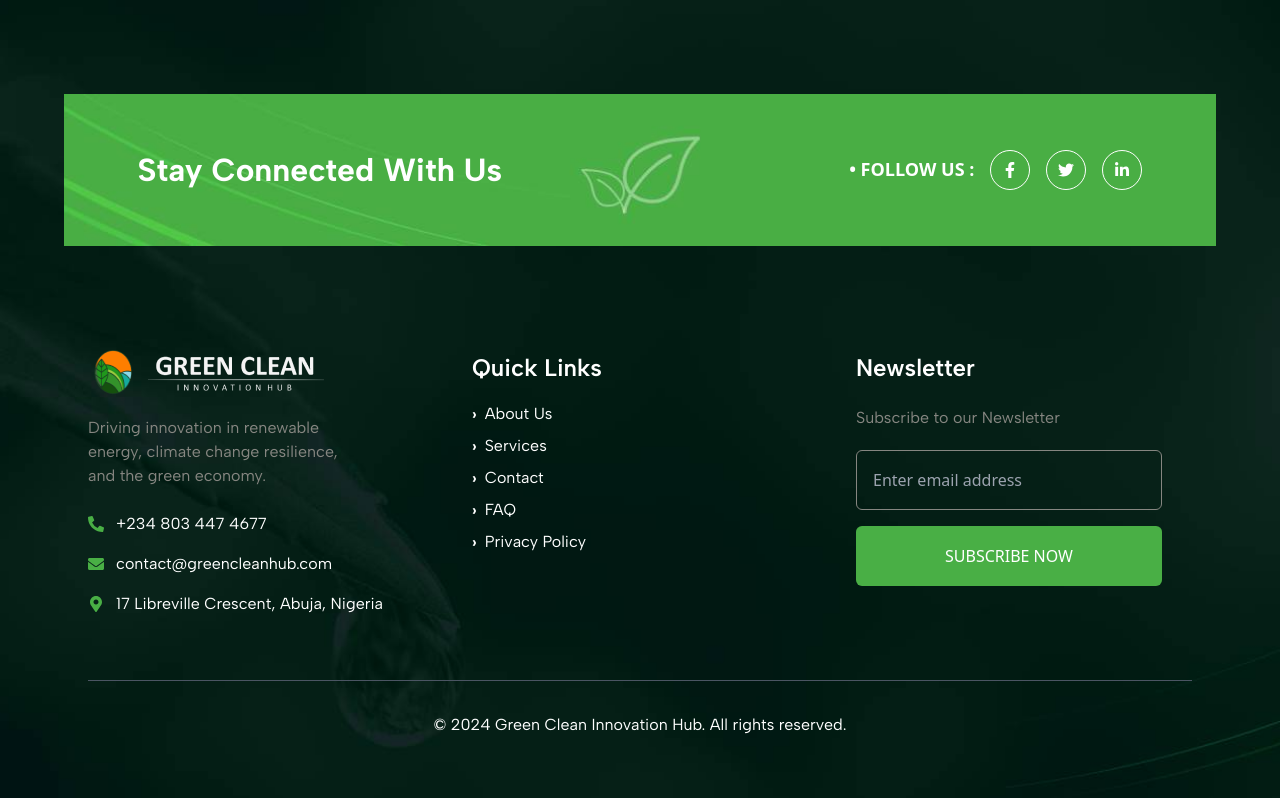
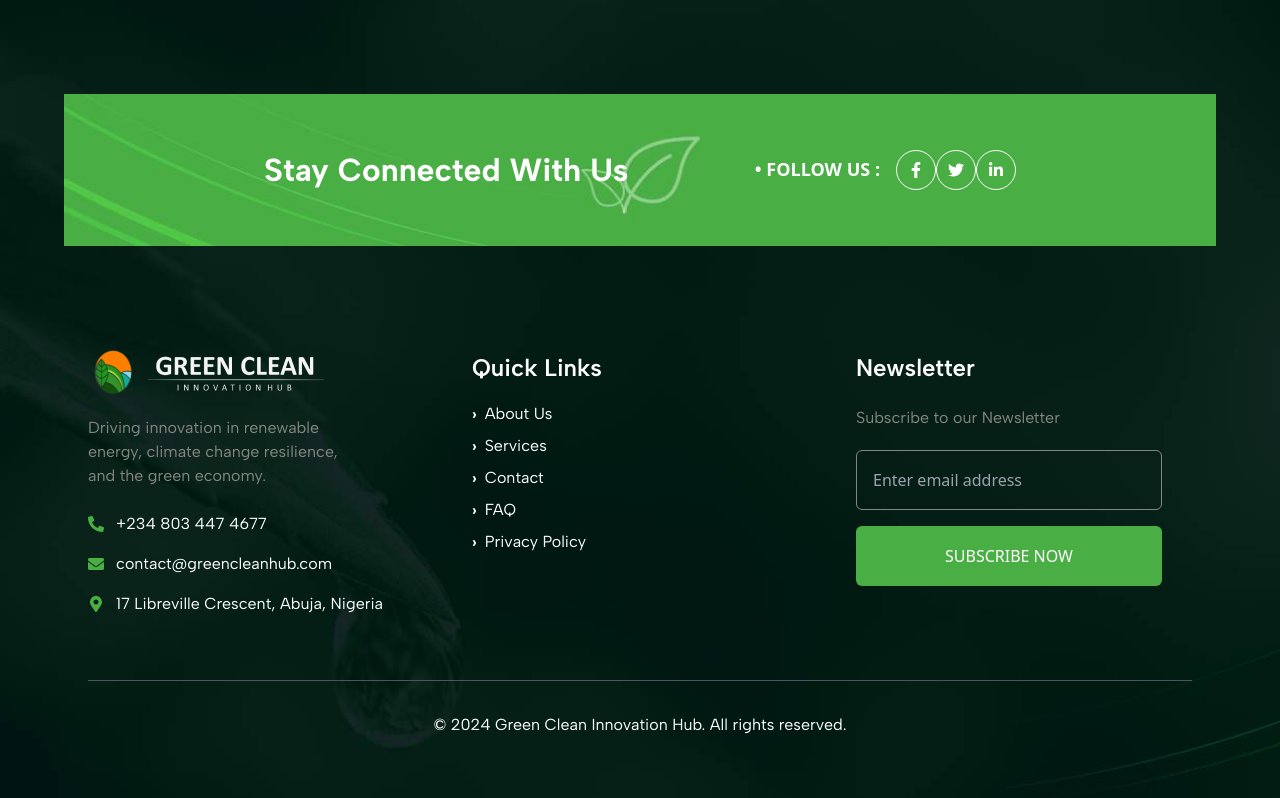
Before and after one commit to voweiro/GreenNigeria, a React (Create React App) app: page / in a window 1280 px wide. Shown: the part 4551-5349 px from the top of the page. Built offline with nearby package versions, Linux system fonts and the light colour scheme.

Commit message:
fixing the footer

```diff
--- a/src/Components/Footer/Down.jsx
+++ b/src/Components/Footer/Down.jsx
@@ -4,10 +4,10 @@ import bgImage from "../../assets/image/footerbgg.jpeg";
 function Down() {
   return (
     <div
-      className="text-white bg-center bg-no-repeat bg-cover h-[12vh] md:h-[15vh] xl:h-[152px]"
+      className="text-white bg-center bg-no-repeat bg-cover h-[18vh] md:h-[15vh] xl:h-[152px]"
       style={{ backgroundImage: `url(${bgImage})` }}
     >
-      <div className="flex flex-col items-center justify-between h-full px-4 mx-auto space-y-4 md:flex-row md:space-y-0 md:w-[90%]">
+      <div className="flex flex-col items-center justify-evenly h-full px-4 mx-auto space-y-4 md:flex-row md:space-y-0 md:w-[90%]">
         {/* Left Section */}
         <div className="text-center md:text-left">
           <h2 className="text-[20px] font-bold md:text-[28px] lg:text-[32px] font-albert">
@@ -16,10 +16,11 @@ function Down() {
         </div>
 
         {/* Right Section */}
-        <div className="flex flex-wrap items-center justify-center space-y-2 md:space-y-0 md:space-x-4">
+        <div className="flex flex-wrap items-center  justify-center space-y-2 md:space-y-0 md:space-x-4">
           <span className="text-[14px] font-semibold whitespace-nowrap md:text-[16px] lg:text-[18px]">
             • FOLLOW US :
           </span>
+          <div className="flex justify-center">
           <a
             href="#"
             className="flex items-center justify-center w-8 h-8 text-white transition duration-200 border border-white rounded-full hover:bg-gray-200 hover:text-[#49AF45] md:w-10 md:h-10"
@@ -38,6 +39,9 @@ function Down() {
           >
             <FaLinkedinIn />
           </a>
+
+          </div>
+
         </div>
       </div>
     </div>
```
